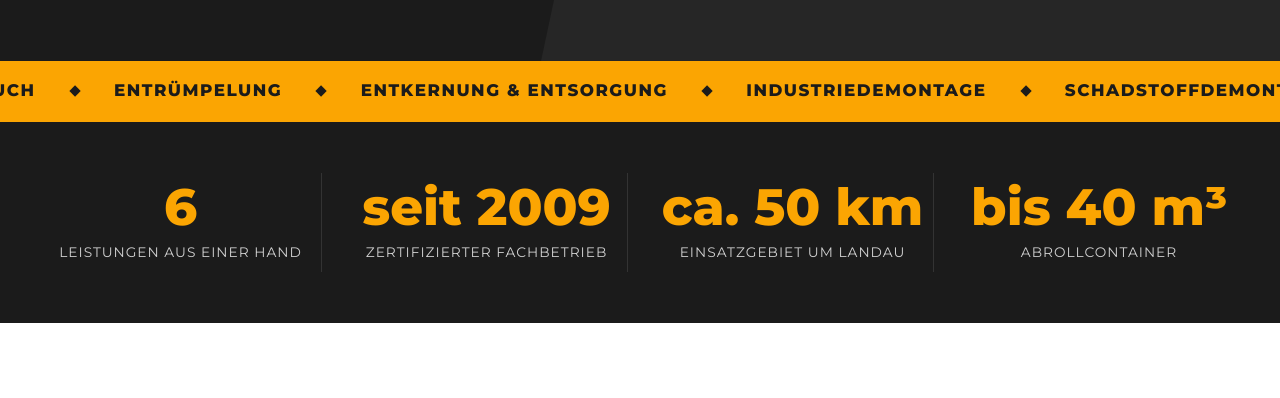
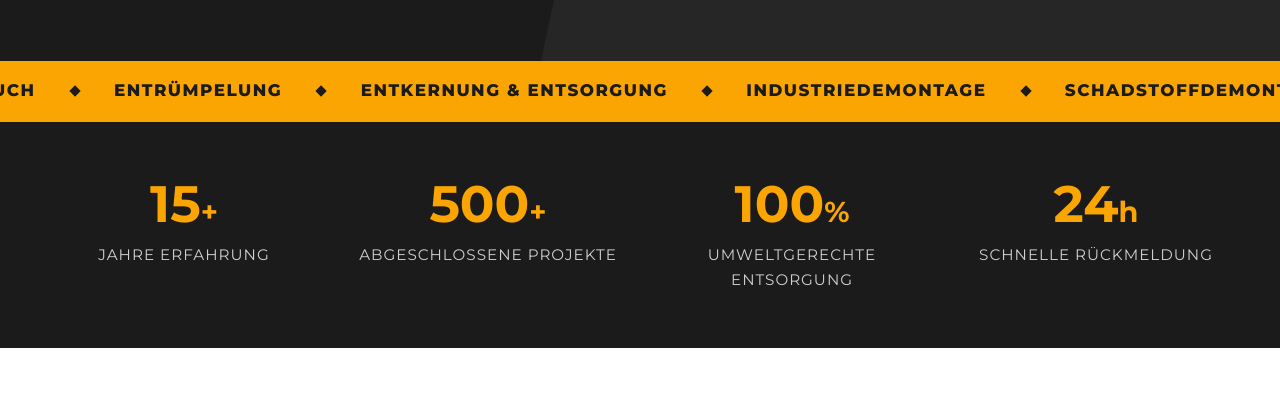
Before and after one commit to shahzadishq/Bollinger, a plain HTML site: page neues-design.html in a window 1280 px wide. Shown: the part 1000-1398 px from the top of the page. Drawn offline with Linux system fonts and the light colour scheme.

Commit message:
Neues Design: Kennzahlen-Band wie in index.html (15+, 500+, 100 %, 24 h)
Co-Authored-By: Claude Opus 5.5 <noreply@anthropic.com>
Claude-Session: https://claude.ai/code/session_01KSanhb6DwmWVMNhPMY7kB8

```diff
--- a/neues-design.html
+++ b/neues-design.html
@@ -293,12 +293,12 @@
     .hero__img img[data-parallax], .about__media .ph img[data-parallax] { height: 116%; margin-top: -8%; }
 
     /* ---------- Kennzahlen ---------- */
-    .stats { background: var(--ink); color: var(--white); padding: 3.2rem 0; }
-    .stats__grid { display: grid; grid-template-columns: repeat(4, 1fr); gap: 1.5rem; }
-    .stat { text-align: center; padding: .5rem; border-right: 1px solid #333; }
-    .stat:last-child { border-right: 0; }
-    .stat dt { font-size: clamp(2.2rem, 4.6vw, 3.2rem); font-weight: 800; color: var(--gold); line-height: 1; white-space: nowrap; }
-    .stat dd { margin-top: .55rem; color: #cfcfcf; font-size: .86rem; text-transform: uppercase; letter-spacing: 1px; }
+    .stats { background: var(--ink); color: var(--white); padding: 3rem 0; }
+    .stats__grid { display: grid; grid-template-columns: repeat(4, 1fr); gap: 1rem; }
+    .stat { text-align: center; padding: .5rem; min-width: 0; }
+    .stat__num { font-size: clamp(2.3rem, 5vw, 3.2rem); font-weight: 700; color: var(--gold); line-height: 1; }
+    .stat__plus { font-size: 1.8rem; color: var(--gold); font-weight: 700; }
+    .stat p { margin-top: .4rem; color: #cfcfcf; font-size: .95rem; text-transform: uppercase; letter-spacing: 1px; }
 
     /* ---------- Anfrage-Funnel (mehrstufig) ---------- */
     .funnel-card { background: var(--white); border: 1px solid var(--line); border-radius: var(--radius); padding: clamp(1.25rem, 3vw, 2.4rem); box-shadow: var(--shadow); }
@@ -356,7 +356,8 @@
     .funnel-summary li span:first-child { color: var(--grey); }
     .funnel-summary li span:last-child { font-weight: 600; text-align: right; }
     @keyframes funnelIn { from { opacity: 0; transform: translateX(18px); } to { opacity: 1; transform: none; } }
-    @media (max-width: 820px) { .stats__grid { grid-template-columns: repeat(2, 1fr); } .stat:nth-child(2) { border-right: 0; } }
+    @media (max-width: 820px) { .stats__grid { grid-template-columns: repeat(2, 1fr); gap: 1.8rem; } }
+    @media (max-width: 520px) { .stats__grid { gap: 1.2rem; } .stat p { font-size: .8rem; letter-spacing: .3px; hyphens: auto; overflow-wrap: anywhere; } }
     @media (max-width: 560px) { .funnel-options { grid-template-columns: 1fr; } .funnel-next { min-width: 0; flex: 1; } }
 
     /* ---------- Keyframes ---------- */
@@ -491,14 +492,14 @@
     </div>
 
 
-    <!-- Kennzahlen -->
+    <!-- Kennzahlen (wie index.html) -->
     <section class="stats" aria-label="Kennzahlen">
-      <dl class="container stats__grid">
-        <div class="stat reveal"><dt><span class="count" data-count="6">6</span></dt><dd>Leistungen aus einer Hand</dd></div>
-        <div class="stat reveal"><dt>seit <span class="count" data-count="2009" data-plain="1">2009</span></dt><dd>Zertifizierter Fachbetrieb</dd></div>
-        <div class="stat reveal"><dt>ca. <span class="count" data-count="50">50</span>&nbsp;km</dt><dd>Einsatzgebiet um Landau</dd></div>
-        <div class="stat reveal"><dt>bis <span class="count" data-count="40">40</span>&nbsp;m³</dt><dd>Abrollcontainer</dd></div>
-      </dl>
+      <div class="container stats__grid">
+        <div class="stat reveal"><span class="stat__num count" data-count="15">15</span><span class="stat__plus">+</span><p>Jahre Erfahrung</p></div>
+        <div class="stat reveal"><span class="stat__num count" data-count="500">500</span><span class="stat__plus">+</span><p>Abgeschlossene Projekte</p></div>
+        <div class="stat reveal"><span class="stat__num count" data-count="100">100</span><span class="stat__plus">%</span><p>Umweltgerechte Entsorgung</p></div>
+        <div class="stat reveal"><span class="stat__num count" data-count="24">24</span><span class="stat__plus">h</span><p>Schnelle Rückmeldung</p></div>
+      </div>
     </section>
 
     <!-- Leistungen -->
```
